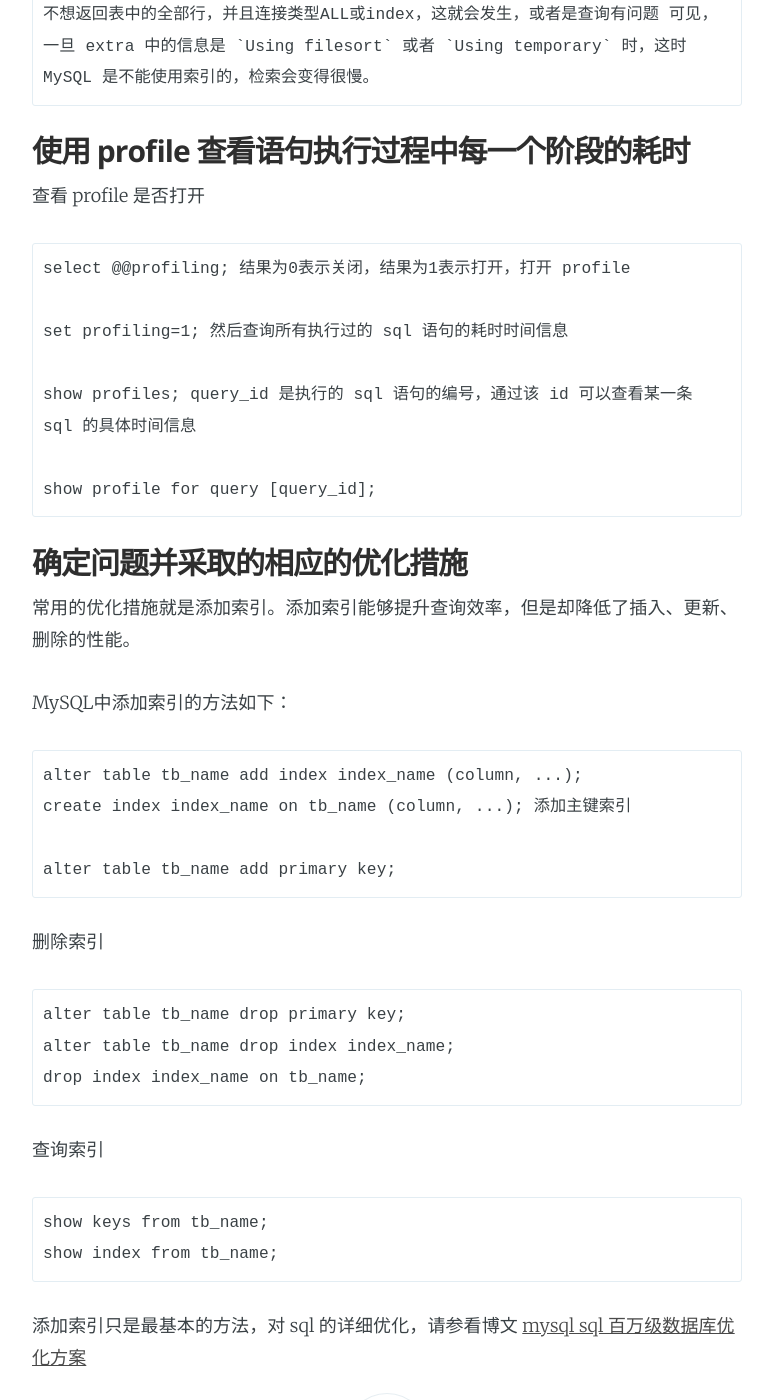
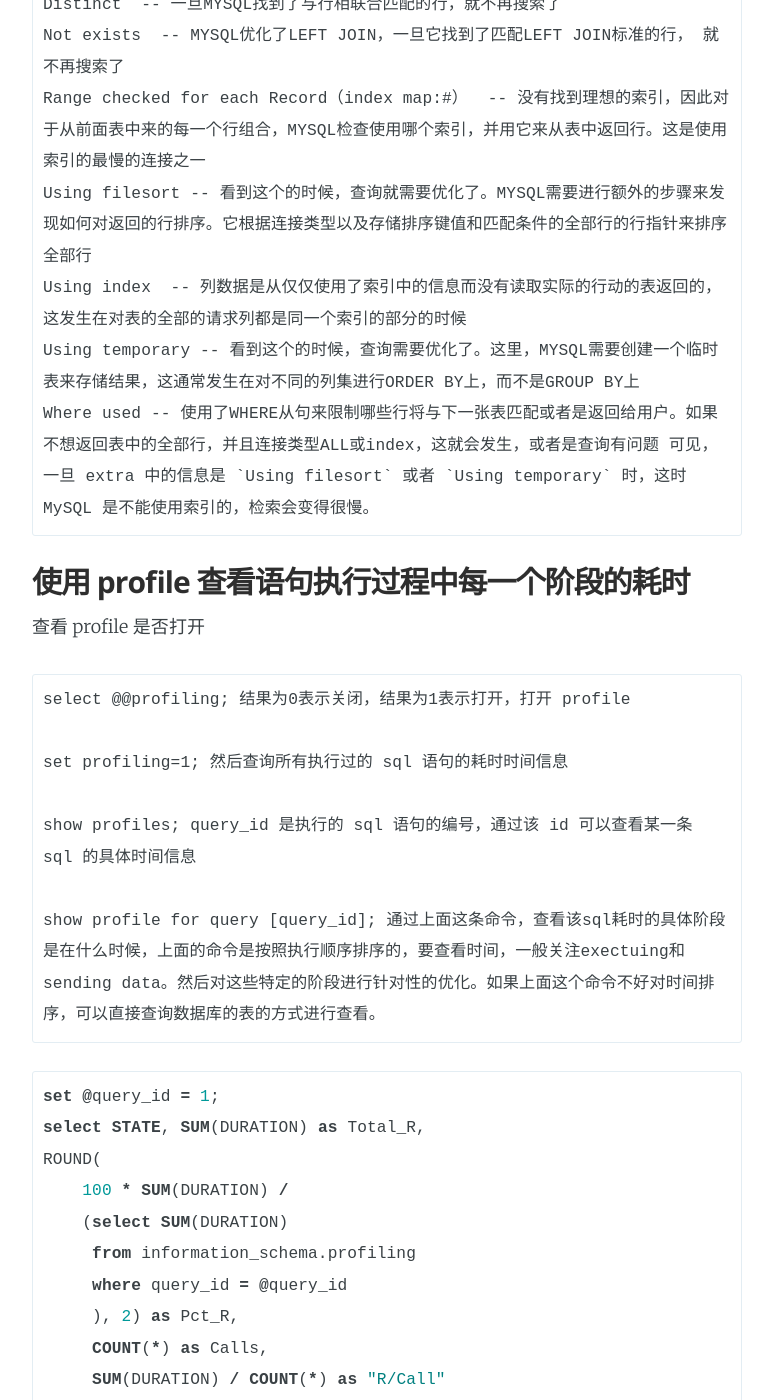
Before and after one commit to small-cat/small-cat.github.io, a Jekyll site: the page built from _posts/2017-03-20-optimization-of-SQL-in-MySQL.md, in a window 1280 px wide and 1400 px high, scrolled down 3992 px. Shown: the whole window, without its empty margins (253-1026 px from the left). Built offline with Jekyll 4.4.1, drawn with Linux system fonts in a browser that asks for light colours; comment, search, counter and statistics services are not loaded; some of the changed text lies outside the part shown.

Commit message:
modify 2017-03-20-optimization-of-SQL-in-MySQL.md

````diff
--- a/_posts/2017-03-20-optimization-of-SQL-in-MySQL.md
+++ b/_posts/2017-03-20-optimization-of-SQL-in-MySQL.md
@@ -37,8 +37,27 @@
 按照时间返回前10条sql里含有 `left join`的语句
 
 	mysqldumpslow -t 10 -s t -g “left join” slowquery.log
+当然，如果查询慢查询日志报告，我们可以借用一些其他的工具，比如 `pt-query-digest`，这是 percona toolkit 的包，在Ubuntu下可以直接安装。
 
-## 使用 explain
+```shell
+sudo apt-get install percona-toolkit
+```
+
+然后使用这个工具来查看慢查询日志，能够生成更加详细的报告。
+
+## show status
+
+MySQL中直接使用如下几个命令查看当前status
+
+```shell
+show status;
+show full processlist;
+```
+
+
+
+## 使用 EXPLAIN
+
 上述方法，通过慢查询日志，找到慢查询的语句之后，使用 explain 分析语句的执行过程。
 
 explain 的使用方法很简单，就是 `explain select ... from ... [where ...]` 的方式。 输出结果为
@@ -113,8 +132,27 @@
 query_id 是执行的 sql 语句的编号，通过该 id 可以查看某一条 sql 的具体时间信息
 
 	show profile for query [query_id];
+通过上面这条命令，查看该sql耗时的具体阶段是在什么时候，上面的命令是按照执行顺序排序的，要查看时间，一般关注exectuing和sending data。然后对这些特定的阶段进行针对性的优化。如果上面这个命令不好对时间排序，可以直接查询数据库的表的方式进行查看。
+
+```sql
+set @query_id = 1;
+select STATE, SUM(DURATION) as Total_R,
+ROUND(
+    100 * SUM(DURATION) /
+    (select SUM(DURATION)
+     from information_schema.profiling
+     where query_id = @query_id
+     ), 2) as Pct_R,
+     COUNT(*) as Calls,
+     SUM(DURATION) / COUNT(*) as "R/Call"
+from information_schema.profiling
+where query_id = @query_id
+group by STATE
+order by Total_R desc;
+```
 
 ## 确定问题并采取的相应的优化措施
+
 常用的优化措施就是添加索引。添加索引能够提升查询效率，但是却降低了插入、更新、删除的性能。
 
 MySQL中添加索引的方法如下：
````
